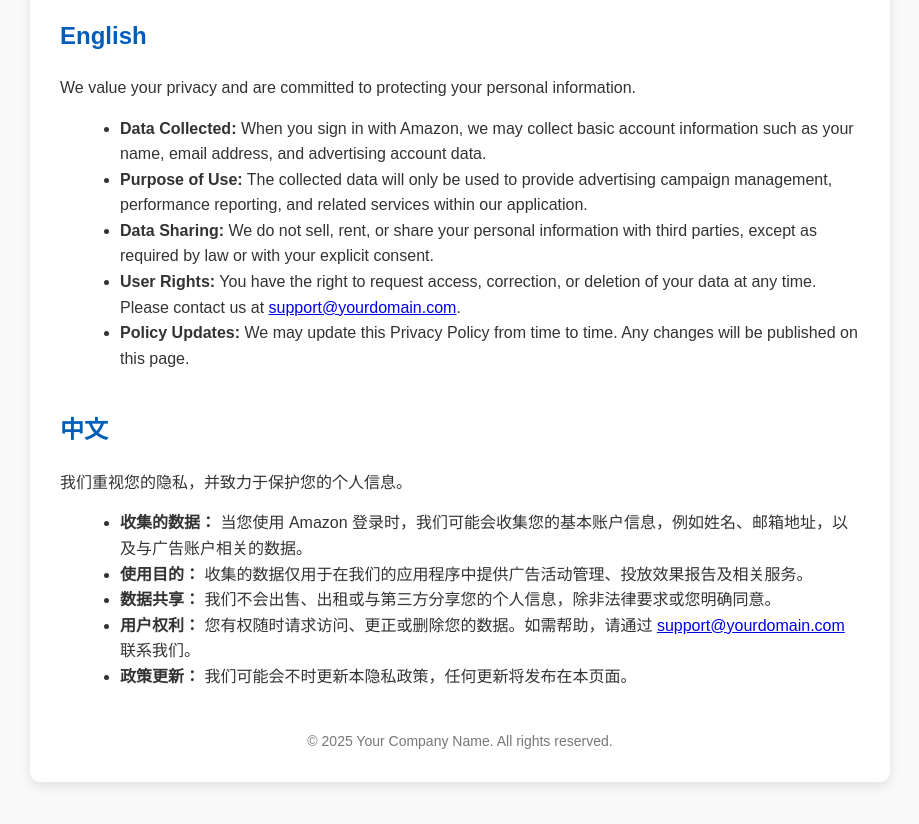
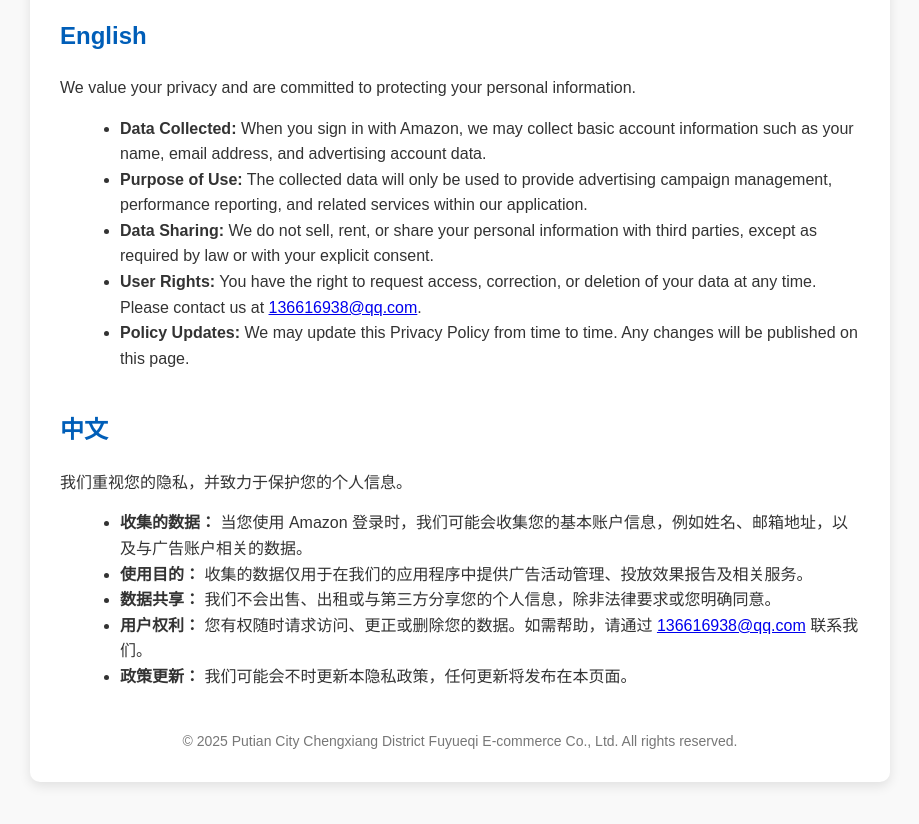
Before and after one commit to iampengsj/amazon-privacy-policy, a plain HTML site: page privacy-policy.html in a window 1280 px wide. Shown: the part 166-990 px from the top of the page, without its empty margins (180-1099 px from the left). Drawn offline with Linux system fonts and the light colour scheme.

Commit message:
Update privacy-policy.html

```diff
--- a/privacy-policy.html
+++ b/privacy-policy.html
@@ -58,7 +58,7 @@
         <li><strong>Purpose of Use:</strong> The collected data will only be used to provide advertising campaign management, performance reporting, and related services within our application.</li>
         <li><strong>Data Sharing:</strong> We do not sell, rent, or share your personal information with third parties, except as required by law or with your explicit consent.</li>
         <li><strong>User Rights:</strong> You have the right to request access, correction, or deletion of your data at any time. Please contact us at
-          <a href="mailto:support@yourdomain.com">support@yourdomain.com</a>.
+          <a href="mailto:support@yourdomain.com">136616938@qq.com</a>.
         </li>
         <li><strong>Policy Updates:</strong> We may update this Privacy Policy from time to time. Any changes will be published on this page.</li>
       </ul>
@@ -72,14 +72,14 @@
         <li><strong>使用目的：</strong> 收集的数据仅用于在我们的应用程序中提供广告活动管理、投放效果报告及相关服务。</li>
         <li><strong>数据共享：</strong> 我们不会出售、出租或与第三方分享您的个人信息，除非法律要求或您明确同意。</li>
         <li><strong>用户权利：</strong> 您有权随时请求访问、更正或删除您的数据。如需帮助，请通过
-          <a href="mailto:support@yourdomain.com">support@yourdomain.com</a> 联系我们。
+          <a href="mailto:support@yourdomain.com">136616938@qq.com</a> 联系我们。
         </li>
         <li><strong>政策更新：</strong> 我们可能会不时更新本隐私政策，任何更新将发布在本页面。</li>
       </ul>
     </div>
 
     <footer>
-      &copy; 2025 Your Company Name. All rights reserved.
+      &copy; 2025 Putian City Chengxiang District Fuyueqi E-commerce Co., Ltd. All rights reserved.
     </footer>
   </div>
 </body>
```
